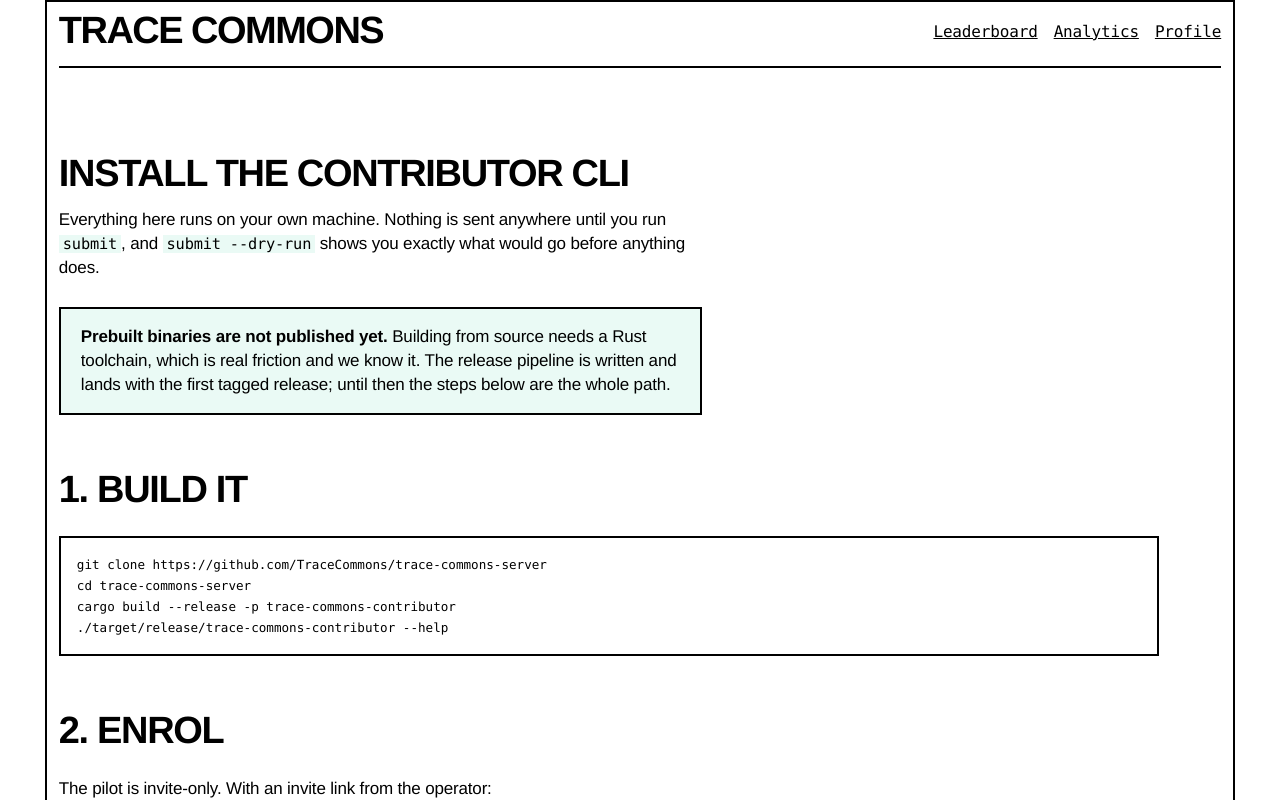
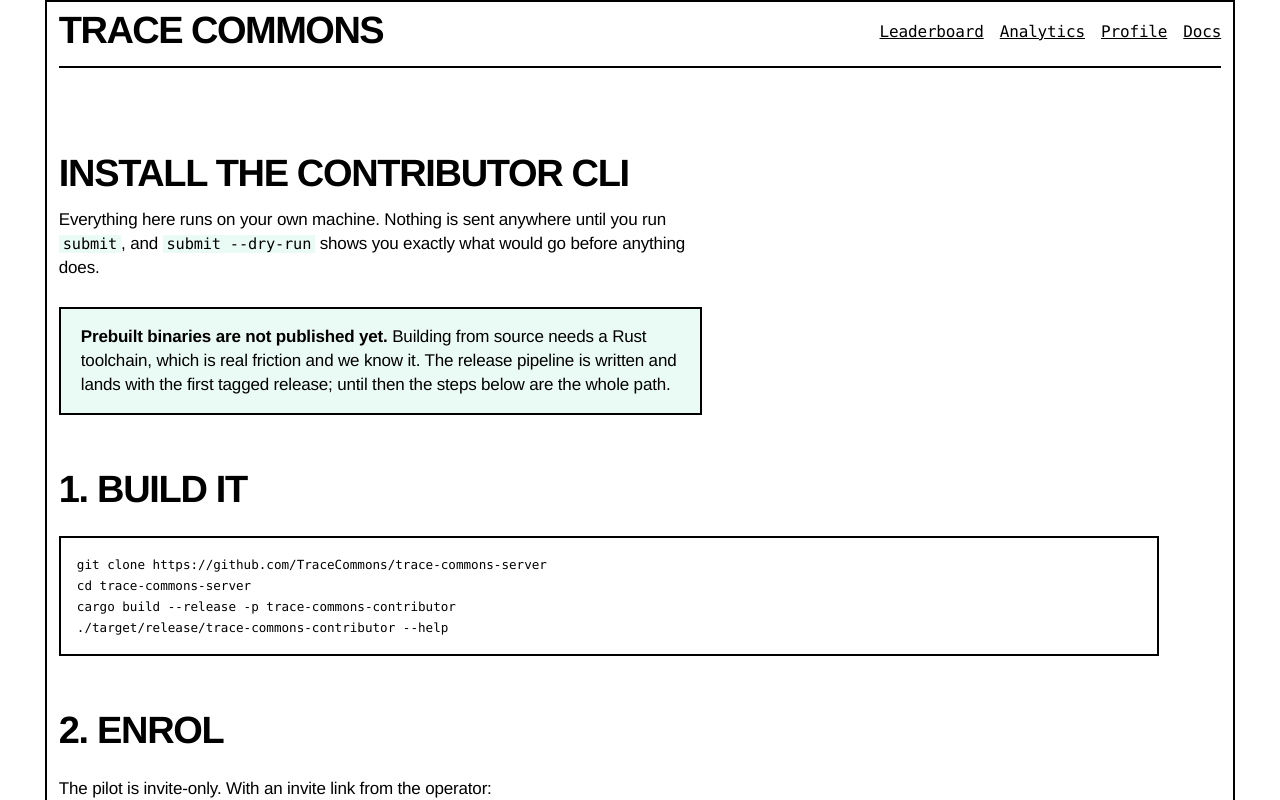
Before and after one commit to TraceCommons/trace-commons-community, an Astro site: page /install in a window 1280 px wide. Shown: the top 800 px of the page. Built offline with nearby package versions, Linux system fonts and the light colour scheme; Astro itself is replaced by a stand-in of ours.

Commit message:
Link community navigation to docs (#19)

```diff
--- a/src/layouts/Base.astro
+++ b/src/layouts/Base.astro
@@ -35,6 +35,7 @@ const appLinks = [
   { href: "/leaderboard", label: "Leaderboard" },
   { href: "/analytics", label: "Analytics" },
   { href: "/profile", label: "Profile" },
+  { href: "https://docs.tracecommons.ai", label: "Docs" },
 ];
 
 const sectionLinks = [
```
